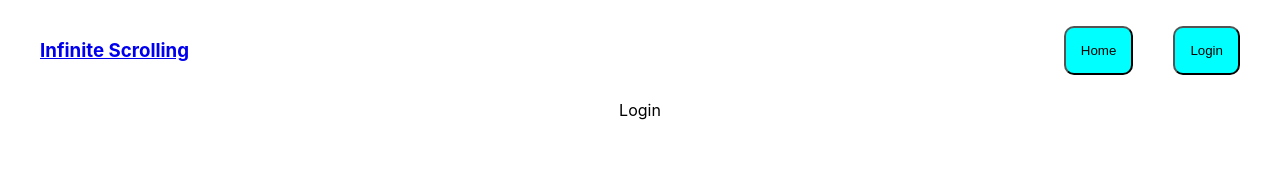
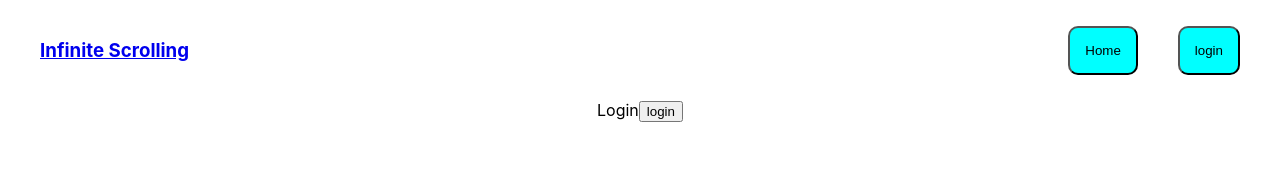
Before and after one commit to MohanM501/face-prep-scrolling, a React (Create React App) app in the folder scroll/: page /login in a window 1280 px wide. Shown: the top 172 px of the page. Built offline with nearby package versions, Linux system fonts and the light colour scheme.

Commit message:
added the authcontext and Private route

```diff
--- a/scroll/src/App.tsx
+++ b/scroll/src/App.tsx
@@ -1,13 +1,16 @@
 import React from 'react';
 import './App.css';
+import { AuthContextProvider } from './Components/AuthContext';
 import Navbar from './Components/Navbar';
 import AllPages from './Pages/AllPages';
 
 function App() {
   return (
     <div className="App">
-     <Navbar/>
-     <AllPages/>
+      <AuthContextProvider>
+        <Navbar/>
+        <AllPages/>
+     </AuthContextProvider>
     </div>
   );
 }
--- /dev/null
+++ b/scroll/src/Components/AuthContext.tsx
@@ -0,0 +1,35 @@
+import React, { createContext, useState } from 'react';
+
+type AuthContextType = {
+  isAuthenticated: boolean;
+  login: () => void;
+  logout: () => void;
+};
+
+export const AuthContext = createContext<AuthContextType>({
+  isAuthenticated: false,
+  login: () => {},
+  logout: () => {},
+});
+
+type AuthContextProviderProps = {
+  children: React.ReactNode;
+};
+
+export const AuthContextProvider:React.FC<AuthContextProviderProps> = ({ children }) => {
+  const [isAuthenticated, setIsAuthenticated] = useState(false);
+
+  const login = () => {
+    setIsAuthenticated(true);
+  };
+
+  const logout = () => {
+    setIsAuthenticated(false);
+  };
+
+  return (
+    <AuthContext.Provider value={{ isAuthenticated, login, logout }}>
+      {children}
+    </AuthContext.Provider>
+  );
+};
--- a/scroll/src/Components/Navbar.tsx
+++ b/scroll/src/Components/Navbar.tsx
@@ -1,12 +1,16 @@
-import React from 'react';
+import { useContext } from 'react';
 import { Link, useNavigate } from 'react-router-dom';
+import { AuthContext } from './AuthContext';
 import styles from './Navbar.module.css';
 
 const Navbar = () => {
+ const {isAuthenticated}=useContext(AuthContext);
   const navigate=useNavigate();
   const handleLogin=()=>{
       navigate("/login");
   }
+
+  console.log(isAuthenticated,"isAuthenticated in Navbar");
 
   return (
     <div id={styles.container}>
@@ -15,7 +19,7 @@ const Navbar = () => {
         </div>
         <div>
             <Link to="/home"><button>Home</button></Link>
-            <button onClick={handleLogin}>Login</button>
+            <button onClick={handleLogin}>{isAuthenticated?"Logout":"login"}</button>
         </div>
     </div>
   )
--- a/scroll/src/Components/PrivateRoute.tsx
+++ b/scroll/src/Components/PrivateRoute.tsx
@@ -1,7 +1,19 @@
-import React, { ReactNode } from 'react';
+import React, { useContext, ReactNode } from 'react';
+import {Navigate } from 'react-router-dom';
+import { AuthContext } from './AuthContext';
 
-const PrivateRoute: React.FC = ({ children }: { children?: ReactNode }) => {
-  return <>{children}</>;
+type PrivateRouteProps = {
+  children: ReactNode;
+};
+
+const PrivateRoute: React.FC<PrivateRouteProps> = ({ children }) => {
+  const { isAuthenticated } = useContext(AuthContext);
+
+  return isAuthenticated ? (
+    <>{children}</>
+  ) : (
+    <Navigate to="/login" replace />
+  );
 };
 
 export default PrivateRoute;
--- a/scroll/src/Pages/Home.tsx
+++ b/scroll/src/Pages/Home.tsx
@@ -1,9 +1,19 @@
-import React from 'react'
+import React, { useContext } from 'react';
+import { AuthContext } from '../Components/AuthContext';
 
-const Home = () => {
+
+const Home: React.FC = () => {
+  const { isAuthenticated, logout } = useContext(AuthContext);
+
+  const handleLogout = () => {
+    logout();
+  };
+
   return (
-    <div>Home</div>
-  )
-}
+    <div>
+      <h1>Home Page</h1>
+    </div>
+  );
+};
 
-export default Home
+export default Home;
--- a/scroll/src/Pages/Login.tsx
+++ b/scroll/src/Pages/Login.tsx
@@ -1,8 +1,20 @@
-import React from 'react'
+import React, { useContext, useEffect } from 'react'
+import { AuthContext } from '../Components/AuthContext'
 
 const Login = () => {
+    const {login,isAuthenticated}=useContext(AuthContext);
+
+
+    const callLogin=()=>{
+
+        login();
+
+    }
+    console.log(login,isAuthenticated,"2nd");
   return (
-    <div>Login</div>
+    <div>Login
+        <button onClick={callLogin}>login</button>
+    </div>
   )
 }
 
--- a/scroll/src/index.tsx
+++ b/scroll/src/index.tsx
@@ -4,7 +4,6 @@ import './index.css';
 import App from './App';
 import reportWebVitals from './reportWebVitals';
 import { BrowserRouter } from 'react-router-dom';
-import AppContextProvider from './Components/AppContextProvider';
 
 const root = ReactDOM.createRoot(
   document.getElementById('root') as HTMLElement
```
Also changed, not shown: scroll/src/Components/AppContextProvider.tsx (deleted, +0 -28 lines), scroll/src/Pages/AllPages.tsx (+8 -5 lines).
